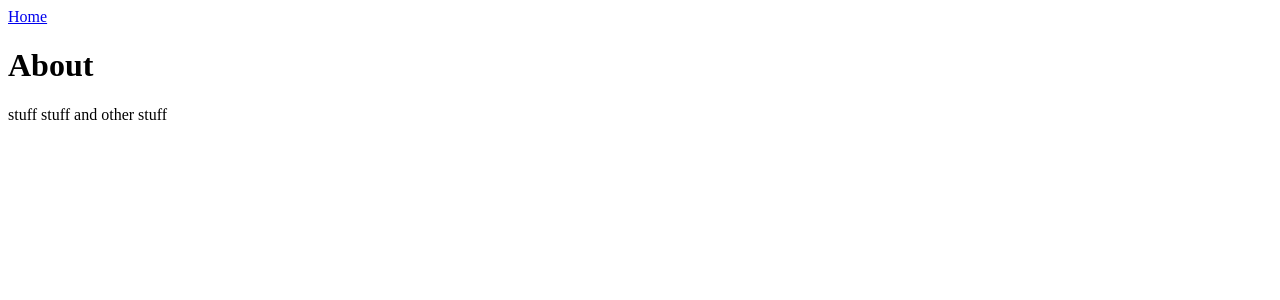
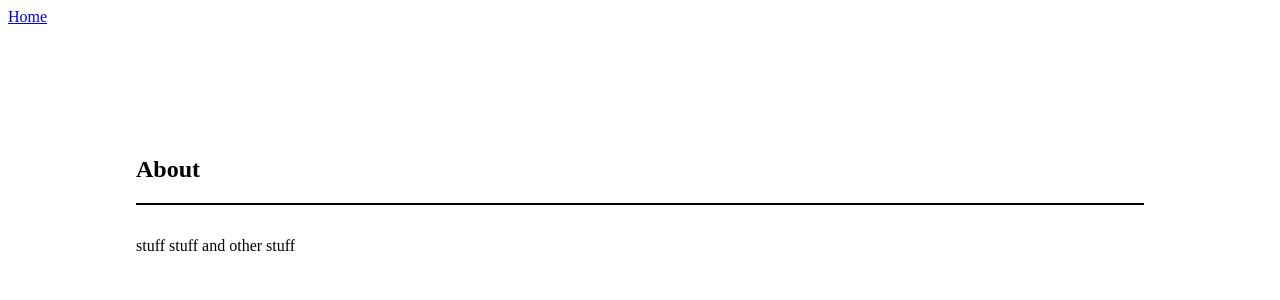
Before and after one commit to waleedlugod/waleedlugod, a Next.js app: page /about in a window 1280 px wide. Shown: the top 300 px of the page. Built offline with nearby package versions, Linux system fonts and the light colour scheme.

Commit message:
basic content

```diff
--- a/src/pages/about.js
+++ b/src/pages/about.js
@@ -1,12 +1,17 @@
 import Link from "next/link";
+import styles from "waleedLugod/styles/utils.module.css";
 
 export default function About() {
   return (
-    <main>
-      <Link href="/">Home</Link>
-      <h1>About</h1>
-      <div className="line"></div>
-      <p>stuff stuff and other stuff</p>
-    </main>
+    <>
+      <Link className={styles.homeLink} href="/">
+        Home
+      </Link>
+      <article className={styles.content}>
+        <h1>About</h1>
+        <div className={styles.line}></div>
+        <p>stuff stuff and other stuff</p>
+      </article>
+    </>
   );
 }
--- /dev/null
+++ b/src/styles/utils.module.css
@@ -0,0 +1,14 @@
+.content {
+  padding: 8rem;
+}
+
+.homeLink {
+  position: absolute;
+}
+
+.line {
+  width: 100%;
+  margin: 1em 0em 2em;
+  height: 2px;
+  background-color: black;
+}
```
